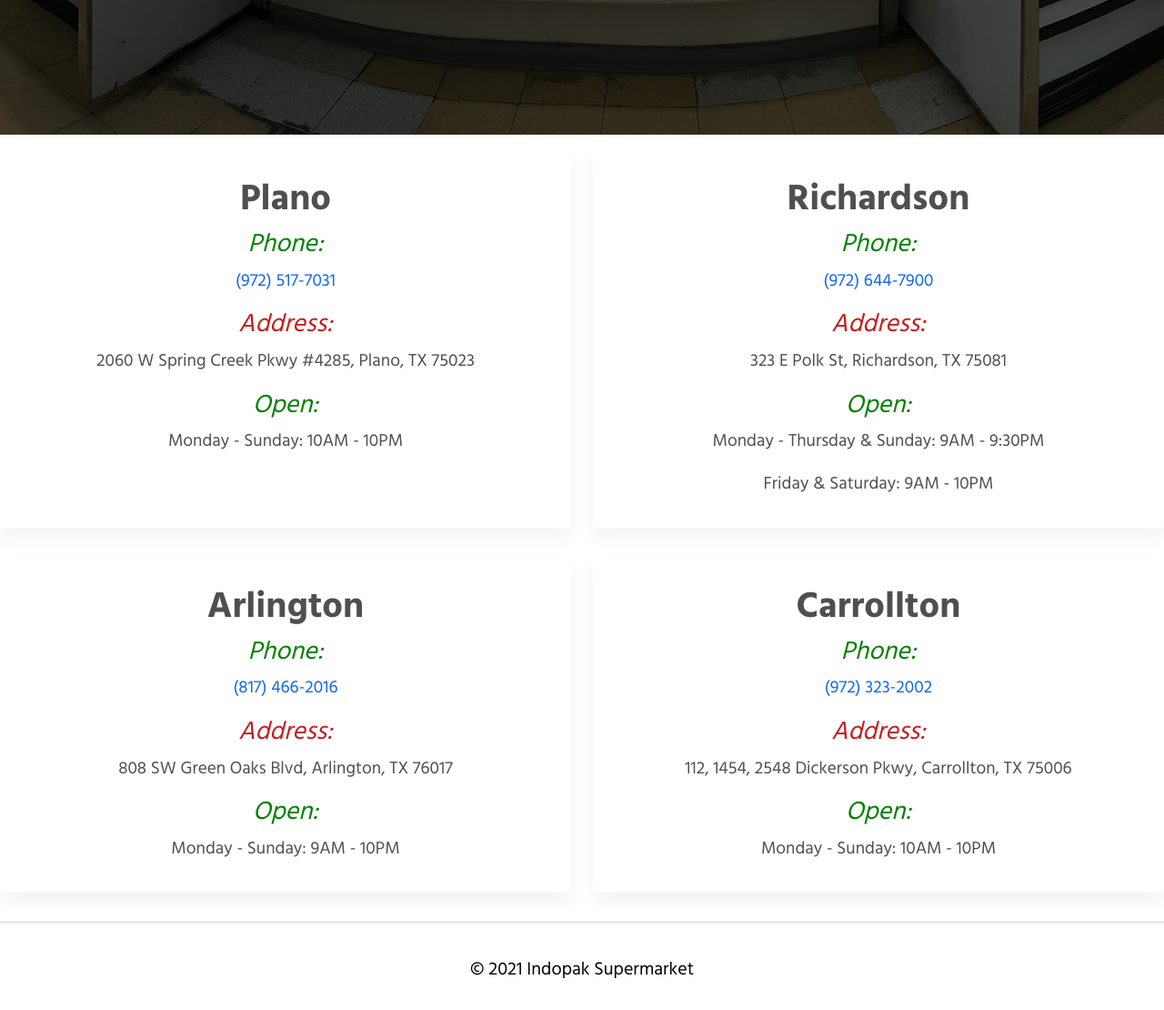
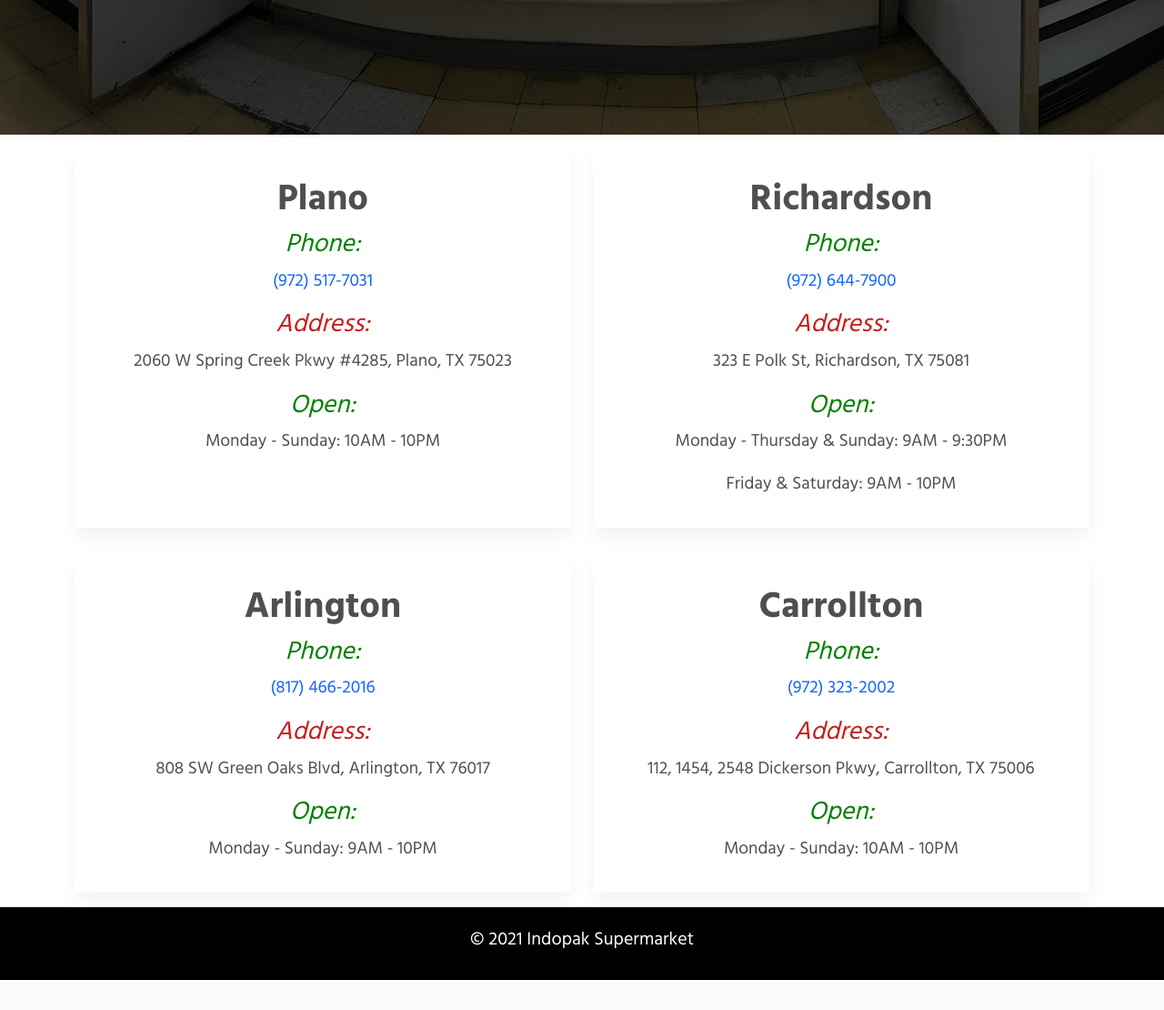
Before and after one commit to raiskazi/indopak-website, a Flask app: page /butcher in a window 1280 px wide. Shown: the part 527-1637 px from the top of the page at 91% size. After the commit the page ends 1604 px from the top, so only its background shows below. Run offline with Flask 2, Linux system fonts and the light colour scheme; some libraries are stand-ins or nearby versions.

Commit message:
car session

```diff
--- a/templates/butcher.html
+++ b/templates/butcher.html
@@ -26,6 +26,7 @@
 
 {% block content %}
 
+<div class = "container">
 
   <div class="row row-cols-1 row-cols-md-2 text-center" style="font-size: 120%;">
     <div class="col my-3">
@@ -101,87 +102,4 @@
 
 </div>
 
-
-
-
-<!-- <div class="container mt-5 py-4">
-  <h1 class="mb-2" style="color:rgb(196, 30, 30); text-align:center"> <b> Butchers </b> </h1>
-  <br>
-  <div class="row row-cols-1 row-cols-md-2">
-    <div class="col my-3">
-      <div class="card h-100">
-        <div id="map1" class="map"></div>
-        <div class="card-body">
-          <p class="card-text">
-            <h1> <i>Plano</i> </h1>
-            <a href="tel:972-517-7031">(972) 517-7031</a>
-            <br>
-            <br>
-            <p>2060 W Spring Creek Pkwy #4285, Plano, TX 75023</p>
-            <p style="color:green; font-size:25px"> <b>Open</b></p>
-            <p> <b>Monday through Sunday</b> </p>
-            <p> 10AM - 10PM </p>
-          </p>
-        </div>
-      </div>
-    </div>
-    <div class="col my-3">
-      <div class="card h-100">
-        <div id="map2" class="map"></div>
-        <div class="card-body">
-          <p class="card-text">
-            <h1> <i>Richardson</i> </h1>
-            <a href="tel:972-644-7900">(972) 644-7900</a>
-            <br><br>
-            <p>323 E Polk St, Richardson, TX 75081</p>
-            <p style="color:green; font-size:25px"> <b>Open</b></p>
-            <p> <b>Sunday through Thursday </b> 9AM - 9:30PM</p>
-            <p> <b>Friday & Saturday</b> 9AM - 10PM</p>
-          </p>
-        </div>
-      </div>
-    </div>
-  </div>
-
-  <div class="row row-cols-1 row-cols-md-2">
-    <div class="col my-3">
-      <div class="card h-100">
-        <div id="map3" class="map"></div>
-        <div class="card-body">
-          <p class="card-text">
-            <h1> <i>Arlington</i> </h1>
-            <a href="tel:817-466-2016">(817) 466-2016</a>
-            <br>
-            <br>
-            <p>808 SW Green Oaks Blvd, Arlington, TX 76017</p>
-            <p style="color:green; font-size:25px"> <b>Open</b></p>
-            <p><b>Monday through Sunday</b> </p>
-            <p>9AM - 10PM</p>
-          </p>
-        </div>
-      </div>
-    </div>
-    <div class="col my-3">
-      <div class="card h-100">
-        <div id="map5" class="map"></div>
-        <div class="card-body">
-          <p class="card-text">
-            <h1> <i>Carrollton</i> </h1>
-            <a href="tel:972-323-2002">(972) 323-2002</a>
-            <br> <br>
-            <p>112, 1454, 2548 Dickerson Pkwy, Carrollton, TX 75006</p>
-            <p style="color:green; font-size:25px"> <b>Open</b></p>
-            <p> <b>Monday through Sunday</b> </p>
-            <p>10AM - 10PM</p>
-          </p>
-        </div>
-      </div>
-    </div> -->
-
-  </div>
-
-
-</div>
-
-</div>
 {% endblock %}
--- a/templates/layout.html
+++ b/templates/layout.html
@@ -121,13 +121,16 @@
 
   {% block content %}
   {% endblock %}
-  <hr>
+<!--
+  <hr> -->
+
   <footer class="bg-light text-center text-lg-start ">
-    <div class="text-center p-4" style="background-color: rgb(255, 255, 255)">
-      <h5 style="color: rgba(0,0,0, 1); font-weight: 200"> © {{now.year}}
+    <div class="text-center p-4" style="background-color: rgba(0, 0, 0, 1)">
+      <h5 style="color: rgb(255,255,255); font-weight: 200"> © {{now.year}}
         Indopak Supermarket</h5>
     </div>
   </footer>
+
 </body>
 
 <script type="text/javascript" src="../static/js/mdb.min.js"></script>
```
Lines whose indentation alone changed are shown as unchanged.
